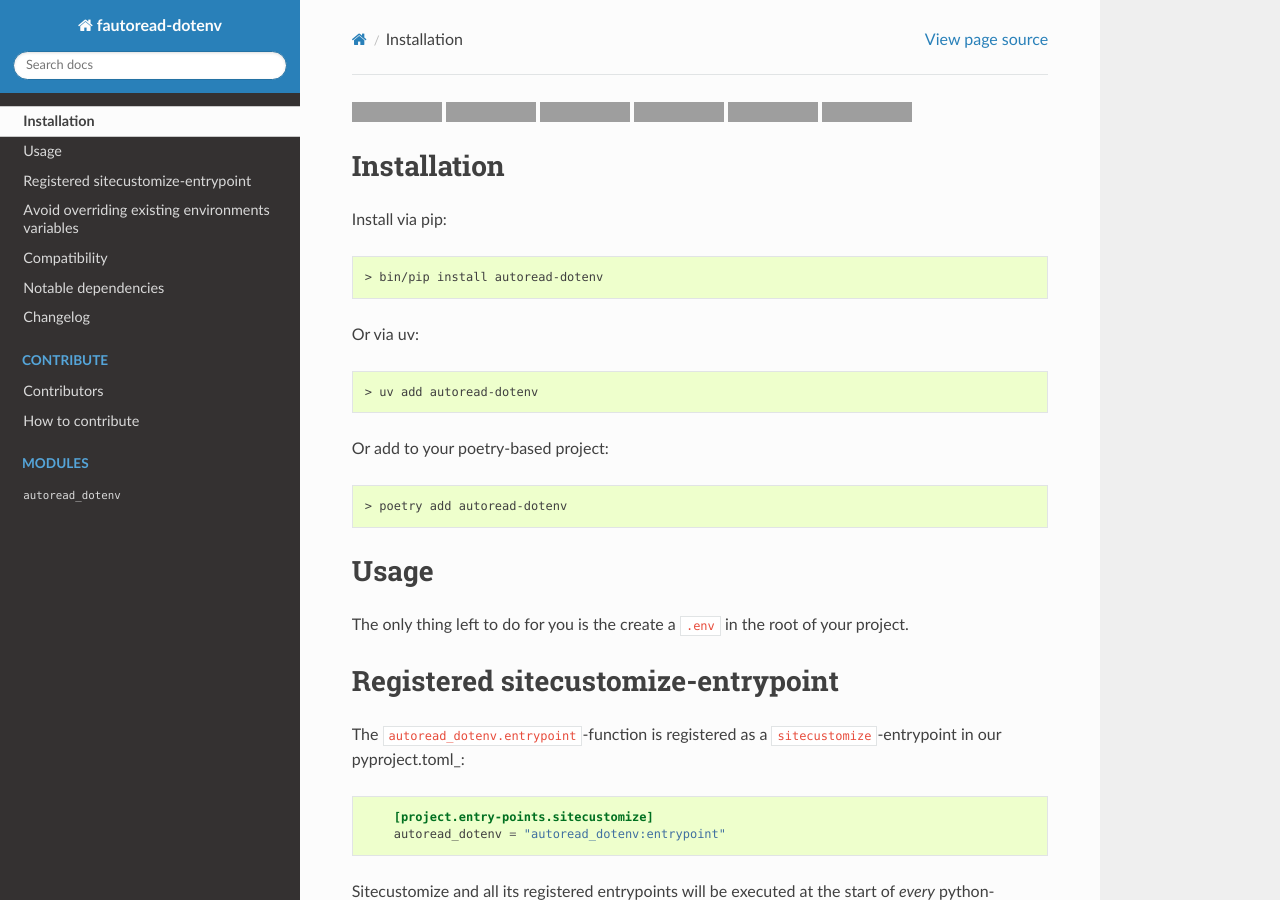
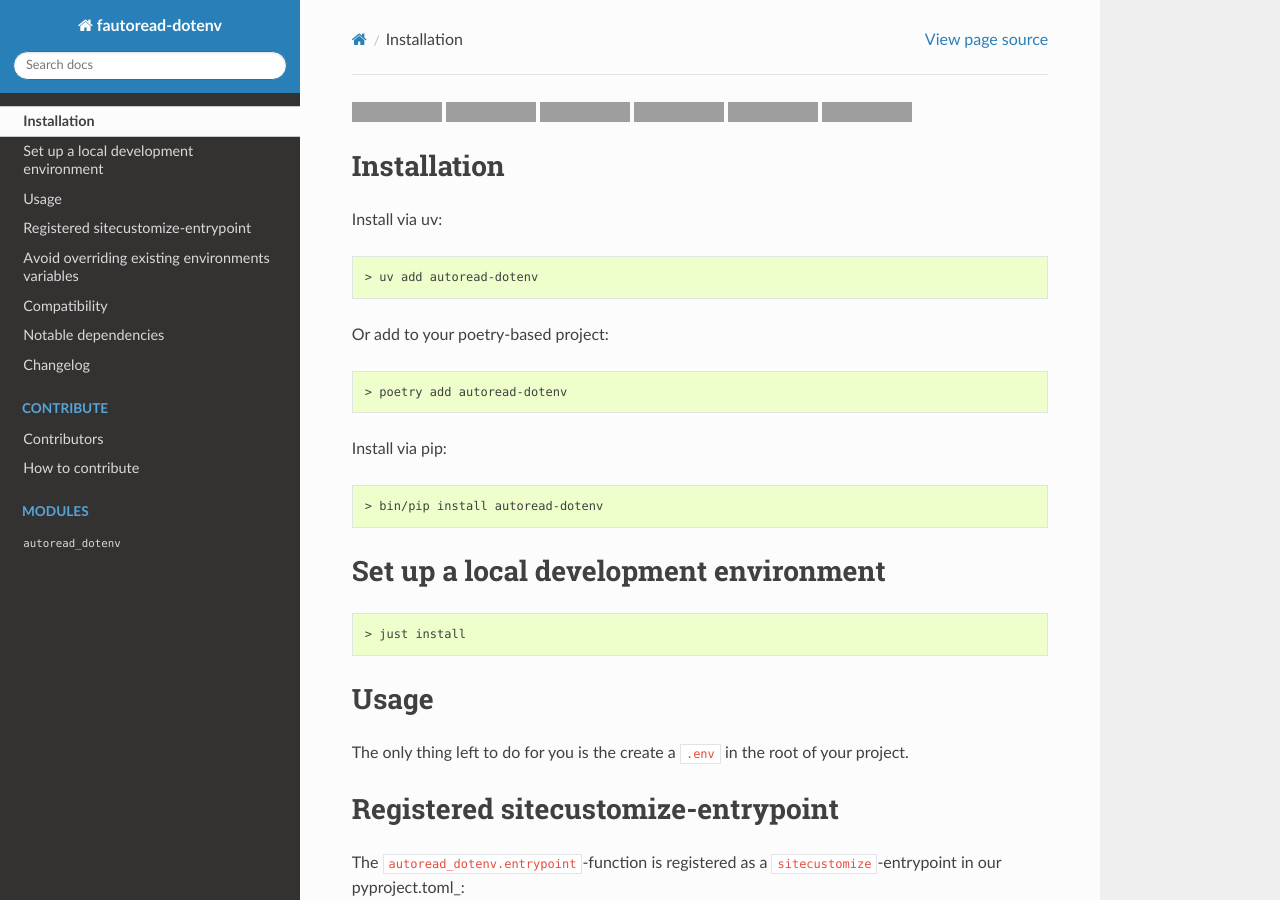
Before and after one commit to libranet/autoread-dotenv, a Sphinx documentation site: the page built from docs/readme.md, in a window 1280 px wide and 900 px high, cut to the strip 0-900 px from the top of the window. Built offline with Sphinx 7.4.7 and the Read the Docs theme 3.1.0, drawn with Linux system fonts in a browser that asks for light colours; pages that are not in the unit, such as notebooks, are missing from menus; grey boxes are pictures that could not be loaded.

Commit message:
put uv first in docs

````diff
--- a/docs/readme.md
+++ b/docs/readme.md
@@ -5,17 +5,9 @@
 [![PyPi Package](https://img.shields.io/pypi/v/autoread-dotenv?color=%2334D058&label=pypi%20package)](https://pypi.org/project/autoread-dotenv/)
 [![MIT License](https://img.shields.io/badge/license-MIT-blue.svg)](https://github.com/libranet/autoread-dotenv/blob/main/docs/license.md)
 
-
-
 ## Installation
 
-Install via pip:
-
-```bash
-> bin/pip install autoread-dotenv
-```
-
-Or via uv:
+Install via uv:
 
 ```bash
 > uv add autoread-dotenv
@@ -27,11 +19,21 @@
 > poetry add autoread-dotenv
 ```
 
+Install via pip:
+
+```bash
+> bin/pip install autoread-dotenv
+```
+
+## Set up a local development environment
+
+```bash
+> just install
+```
 
 ## Usage
 
 The only thing left to do for you is the create a ``.env`` in the root of your project.
-
 
 ## Registered sitecustomize-entrypoint
 
@@ -46,12 +48,10 @@
 Sitecustomize and all its registered entrypoints will be executed at the start of *every* python-process.
 For more information, please see [sitecustomize-entrypoints](http://pypi.python.org/pypi/sitecustomize-entrypoints)
 
-
 ## Avoid overriding existing environments variables
 
 By default, your .env-file read by ``autoread-dotenv`` will override any pre-existing environment variables.
 You can avoid this behaviour by setting ``AUTOREAD_ENFORCE_DOTENV=0``.
-
 
 ## Compatibility
 
@@ -60,7 +60,6 @@
 
 ``autoread-dotenv``  works on Python 3.8+, including PyPy3. Tested until Python 3.13,
 
-
 ## Notable dependencies
 
 - [sitecustomize-entrypoints](http://pypi.python.org/pypi/sitecustomize-entrypoints)
````
